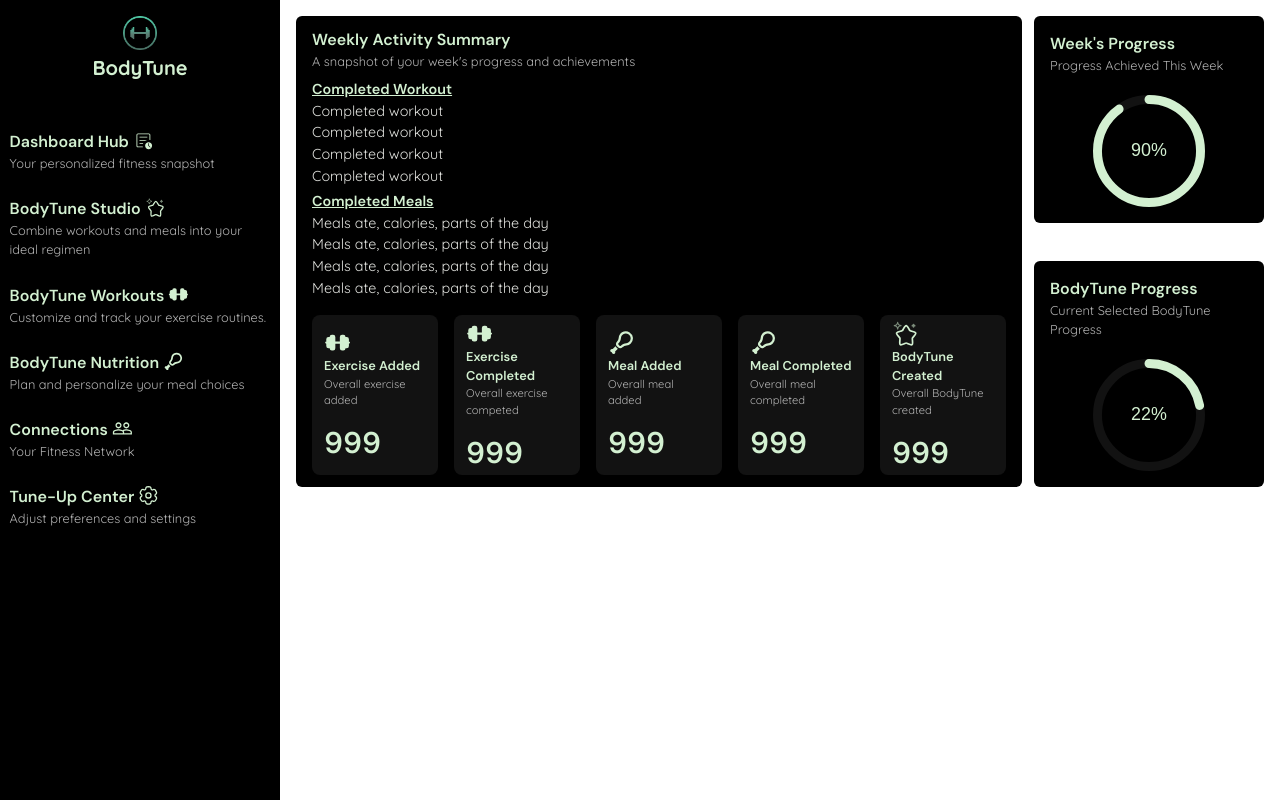
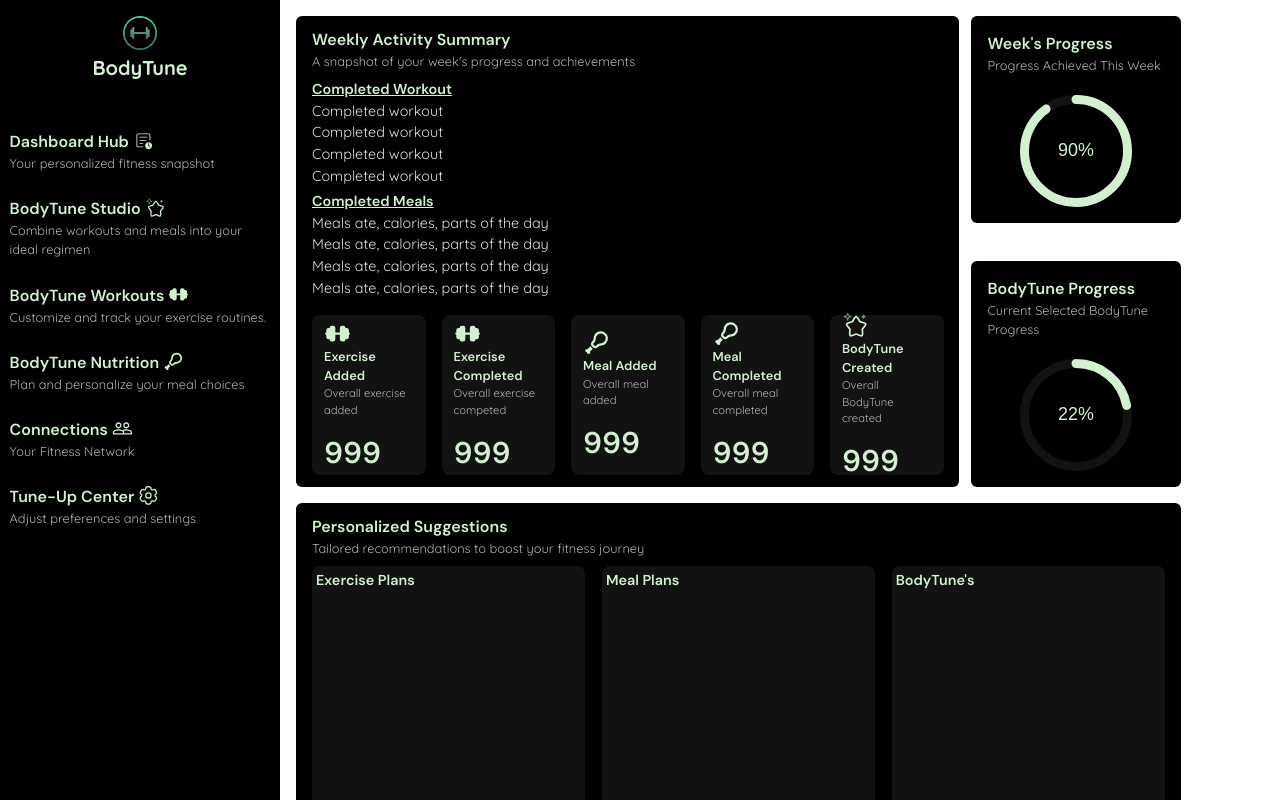
Before and after one commit to Inosensey/BodyTune, a Next.js app: page /dashboard in a window 1280 px wide. Built offline with nearby package versions, Linux system fonts and the light colour scheme.

Commit message:
Adjusted the html structure of the Overview component and imported the Suggestions and NewsFeed component.

```diff
--- a/components/dashboardComponents/overviewComponents/Overview.tsx
+++ b/components/dashboardComponents/overviewComponents/Overview.tsx
@@ -1,14 +1,24 @@
-"use client"
+"use client";
 
 // Components
-import WeeklyActivity from './WeeklyActivity'
+import NewsFeed from "./NewsFeed";
+import Suggestions from "./Suggestions";
+import WeeklyActivity from "./WeeklyActivity";
 
 const Overview = () => {
   return (
-    <div className='w-full h-full'>
+    <div className="w-full h-full">
+      <div className="phone:w-11/12 laptop:max-w-[1200px]">
         <WeeklyActivity />
+      </div>
+      <div className="phone:w-11/12 laptop:max-w-[1200px]">
+        <Suggestions />
+      </div>
+      <div className="phone:w-11/12 laptop:max-w-[1200px]">
+        <NewsFeed />
+      </div>
     </div>
-  )
-}
+  );
+};
 
-export default Overview
+export default Overview;
```
